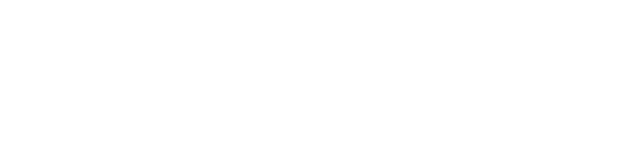
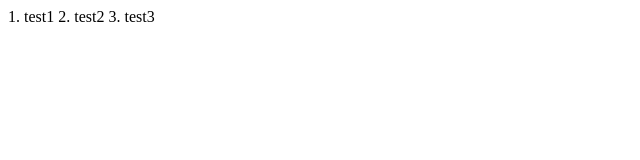
Before and after one commit to TTOTTOMOM1218/test, a plain HTML site: page test1234/index.html in a window 1280 px wide. Shown: the whole page, without its empty margins (0-640 px from the left). Drawn offline with Linux system fonts and the light colour scheme.

Commit message:
index commit

```diff
--- a/test1234/index.html
+++ b/test1234/index.html
@@ -7,6 +7,8 @@
     <title>Document</title>
 </head>
 <body>
-
+    1. test1
+    2. test2
+    3. test3
 </body>
 </html>
```
